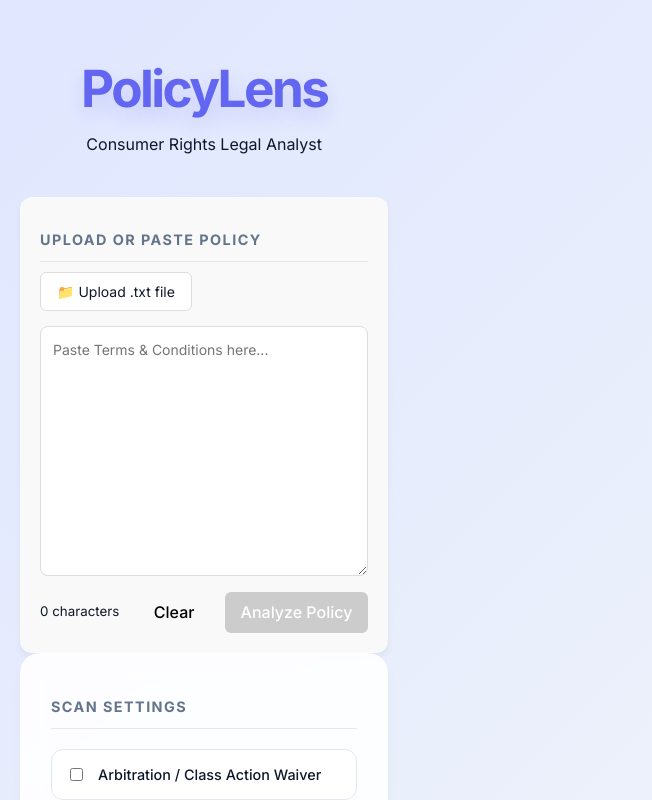
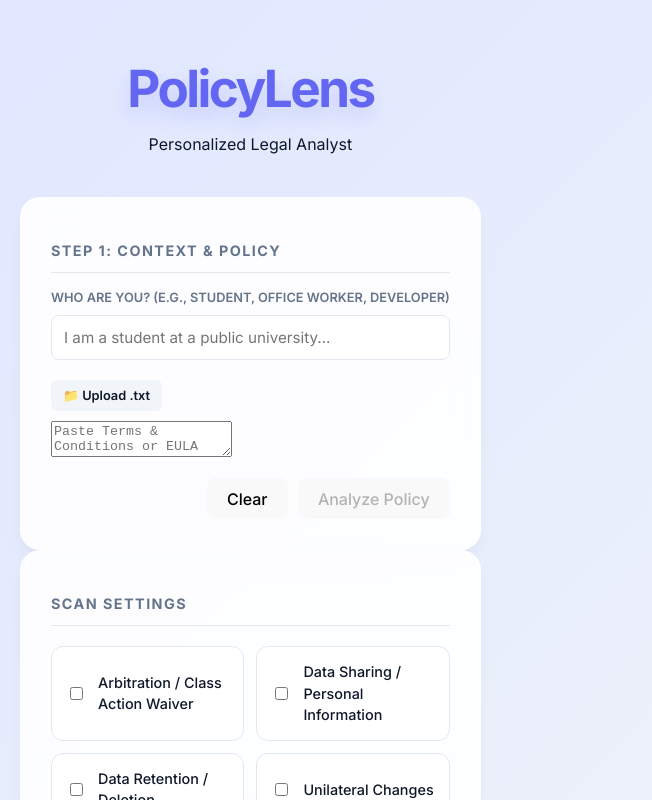
Before and after one commit to arigoldring/policy-lens, a React (Vite) app in the folder policy-lens/: page / in a window 1280 px wide. Shown: the top 800 px of the page, without its empty margins (0-652 px from the left). Built offline with nearby package versions, Linux system fonts and the light colour scheme.

Commit message:
Added a context box to allow the AI to respond to a user's point of view, listing what risks they may face baced on their background or line of work

```diff
--- a/policy-lens/src/App.tsx
+++ b/policy-lens/src/App.tsx
@@ -8,11 +8,17 @@ import { testGemini } from "./utilities/ai";
 import "./App.css";
 
 function App() {
+  // --- Text & Context State ---
   const [currentText, setCurrentText] = useState<string>("");
+  const [userContext, setUserContext] = useState<string>(""); // Stores "Student", "Teacher", etc.
   const [lastReceivedText, setLastReceivedText] = useState<string>("");
+
+  // --- Analysis State ---
   const [chunks, setChunks] = useState<string[]>([]);
   const [flags, setFlags] = useState<Flag[]>([]);
   const [hasAnalyzed, setHasAnalyzed] = useState<boolean>(false);
+
+  // --- AI Summary State ---
   const [summary, setSummary] = useState<string>("");
   const [isLoading, setIsLoading] = useState(false);
   const [error, setError] = useState<string>("");
@@ -22,6 +28,7 @@ function App() {
 
   async function handleAnalyze() {
     if (!currentText.trim()) return;
+
     try {
       setError("");
       setSummary("");
@@ -30,25 +37,33 @@ function App() {
 
       const normalized = normalizeText(currentText);
       const chunked = chunkText(normalized);
+
       setLastReceivedText(normalized);
       setChunks(chunked);
 
+      // Local Scan Logic
       const keysToScan = selected.length > 0 ? selected : [];
       const found: Flag[] = keysToScan.flatMap((k) => detectors[k](chunked));
       setFlags(found);
 
+      // API Call - Now sending 'context' to the backend
       const response = await fetch("http://localhost:3001/api/summarize", {
         method: "POST",
         headers: { "Content-Type": "application/json" },
-        body: JSON.stringify({ text: normalized }),
+        body: JSON.stringify({
+          text: normalized,
+          context: userContext // This is the crucial addition
+        }),
       });
 
       if (!response.ok) throw new Error("Could not connect to the AI server.");
+
       const data = await response.json();
       setSummary(data.summary || "No summary was returned.");
+
     } catch (err: unknown) {
-      if (err instanceof Error) setError(err.message);
-      else setError("An unexpected error occurred.");
+      console.error("Analysis Error:", err);
+      setError(err instanceof Error ? err.message : "An unexpected error occurred.");
     } finally {
       setIsLoading(false);
     }
@@ -56,6 +71,7 @@ function App() {
 
   function handleClear() {
     setCurrentText("");
+    setUserContext(""); // Clear the persona too
     setLastReceivedText("");
     setChunks([]);
     setFlags([]);
@@ -70,19 +86,23 @@ function App() {
       <div className="container">
         <header className="app-header">
           <h1>PolicyLens</h1>
-          <p>Consumer Rights Legal Analyst</p>
+          <p>Personalized Legal Analyst</p>
         </header>
 
         <main className="content-layout">
+          {/* Section 1: Input & Context */}
           <section className="input-section">
             <PolicyInput
               text={currentText}
               onTextChange={setCurrentText}
+              context={userContext}
+              onContextChange={setUserContext}
               onAnalyze={handleAnalyze}
               onClear={handleClear}
             />
           </section>
 
+          {/* Section 2: Scan Settings */}
           <section className="section">
             <h2>Scan Settings</h2>
             <div className="detector-grid">
@@ -103,23 +123,31 @@ function App() {
             </div>
           </section>
 
+          {/* Section 3: AI Output (Only shows if there's activity) */}
           {(summary || isLoading || error) && (
             <section className="section summary-section">
-              <h2>AI Insight</h2>
-              {isLoading && <div className="loader">Analyzing fine print...</div>}
-              {error && <div className="error-message">{error}</div>}
-              {summary && <div className="summary-box">{summary}</div>}
+              <h2>AI Insight {userContext ? `for ${userContext}` : ""}</h2>
+              {isLoading && <div className="loader">Analyzing policy from your perspective...</div>}
+              {error && <div className="error-message" style={{ color: '#e11d48', fontWeight: '600' }}>{error}</div>}
+              {summary && (
+                <div className="summary-box">
+                  {summary}
+                </div>
+              )}
             </section>
           )}
 
+          {/* Section 4: Flagged Results */}
           <section className="section">
             <h2>Detected Clauses ({flags.length})</h2>
-            {!hasAnalyzed && <p className="muted text-center">Ready to analyze your policy text.</p>}
+            {!hasAnalyzed && <p className="muted text-center">Upload a policy to see specific legal flags.</p>}
+            {hasAnalyzed && flags.length === 0 && <p className="text-center">✅ No selected issues detected.</p>}
+
             <div className="flags-container">
               {flags.map((flag, idx) => (
                 <div key={idx} className="flag-card">
                   <span className="flag-category">{flag.category}</span>
-                  <p className="flag-snippet">{flag.snippet}</p>
+                  <p className="flag-snippet">"{flag.snippet}"</p>
                   <small>Segment #{flag.chunkIndex + 1}</small>
                 </div>
               ))}
@@ -129,11 +157,11 @@ function App() {
 
         <footer className="debug-info">
           <details>
-            <summary>System Diagnostics</summary>
+            <summary>System Health</summary>
             <div className="debug-content">
               <p>Chars: {lastReceivedText.length} | Segments: {chunks.length}</p>
-              <button className="secondary-button" onClick={async () => alert(await testGemini("Online"))}>
-                Test Server
+              <button className="secondary-button" onClick={async () => alert(await testGemini("PolicyLens Online"))}>
+                Ping AI Server
               </button>
             </div>
           </details>
--- a/policy-lens/src/components/PolicyInput.tsx
+++ b/policy-lens/src/components/PolicyInput.tsx
@@ -3,11 +3,20 @@ import React, { useRef, useState } from "react";
 interface PolicyInputProps {
   text: string;
   onTextChange: (text: string) => void;
+  context: string;
+  onContextChange: (context: string) => void;
   onAnalyze: () => void;
   onClear: () => void;
 }
 
-export default function PolicyInput({ text, onTextChange, onAnalyze, onClear }: PolicyInputProps) {
+export default function PolicyInput({
+  text,
+  onTextChange,
+  context,
+  onContextChange,
+  onAnalyze,
+  onClear
+}: PolicyInputProps) {
   const [filename, setFilename] = useState<string | null>(null);
   const fileInputRef = useRef<HTMLInputElement | null>(null);
 
@@ -17,7 +26,6 @@ export default function PolicyInput({ text, onTextChange, onAnalyze, onClear }:
 
     if (!file.name.toLowerCase().endsWith(".txt")) {
       alert("Please upload a .txt file.");
-      if (fileInputRef.current) fileInputRef.current.value = "";
       return;
     }
 
@@ -30,113 +38,69 @@ export default function PolicyInput({ text, onTextChange, onAnalyze, onClear }:
     reader.readAsText(file);
   }
 
-  function handleClear() {
-    setFilename(null);
-    if (fileInputRef.current) fileInputRef.current.value = "";
-    onClear();
-  }
+  return (
+    <div className="section">
+      <h2 style={{ marginBottom: '15px' }}>Step 1: Context & Policy</h2>
 
-  return (
-    <div style={containerStyle}>
-      <h2 style={{ marginBottom: '10px' }}>Upload or Paste Policy</h2>
+      {/* NEW: Context Input */}
+      <div style={{ marginBottom: '20px' }}>
+        <label style={{ display: 'block', fontSize: '0.8rem', fontWeight: 600, color: '#64748b', marginBottom: '8px' }}>
+          WHO ARE YOU? (E.G., STUDENT, OFFICE WORKER, DEVELOPER)
+        </label>
+        <input
+          type="text"
+          value={context}
+          onChange={(e) => onContextChange(e.target.value)}
+          placeholder="I am a student at a public university..."
+          style={contextInputStyle}
+        />
+      </div>
 
-      <div style={uploadBoxStyle}>
+      <div style={{ display: 'flex', justifyContent: 'space-between', alignItems: 'center', marginBottom: '10px' }}>
         <label style={fileLabelStyle}>
-          📁 Upload .txt file
-          <input
-            ref={fileInputRef}
-            type="file"
-            accept=".txt"
-            onChange={handleFileUpload}
-            style={{ display: 'none' }}
-          />
+          📁 Upload .txt
+          <input ref={fileInputRef} type="file" accept=".txt" onChange={handleFileUpload} style={{ display: 'none' }} />
         </label>
-        {filename && <span style={filenameStyle}>📄 {filename}</span>}
+        {filename && <span style={{ fontSize: '0.8rem', fontStyle: 'italic' }}>📄 {filename}</span>}
       </div>
 
       <textarea
         className="textarea"
         value={text}
         onChange={(e) => onTextChange(e.target.value)}
-        placeholder="Paste Terms & Conditions here..."
-        style={textareaStyle}
+        placeholder="Paste Terms & Conditions or EULA here..."
+        style={{ marginBottom: '15px' }}
       />
 
-      <div style={footerStyle}>
-        <small>{text.length.toLocaleString()} characters</small>
-        <div style={{ display: 'flex', gap: '10px' }}>
-          <button onClick={handleClear} className="secondary-button">
-            Clear
-          </button>
+      <div style={{ display: 'flex', justifyContent: 'flex-end', gap: '10px' }}>
+        <button onClick={onClear} className="secondary-button">Clear</button>
         <button
           className="primary-button"
           onClick={onAnalyze}
           disabled={text.trim().length === 0}
-            style={{
-              backgroundColor: text.trim().length > 0 ? '#4a90e2' : '#ccc',
-              color: 'white',
-              padding: '8px 16px',
-              border: 'none',
-              borderRadius: '6px',
-              cursor: text.trim().length > 0 ? 'pointer' : 'default'
-            }}
         >
           Analyze Policy
         </button>
       </div>
     </div>
-    </div>
   );
 }
 
-// --- Styles ---
-const containerStyle: React.CSSProperties = {
-  maxWidth: "800px",
-  margin: "0 auto",
-  padding: "20px",
-  backgroundColor: '#f9f9f9',
-  borderRadius: '12px',
-  boxShadow: '0 4px 6px rgba(0,0,0,0.05)'
-};
-
-const uploadBoxStyle: React.CSSProperties = {
-  display: 'flex',
-  alignItems: 'center',
-  marginBottom: '15px'
+const contextInputStyle: React.CSSProperties = {
+  width: '100%',
+  padding: '12px',
+  borderRadius: '8px',
+  border: '1px solid #e2e8f0',
+  fontSize: '0.95rem',
+  fontFamily: 'inherit',
+  boxSizing: 'border-box'
 };
 
 const fileLabelStyle: React.CSSProperties = {
-  padding: '8px 16px',
-  backgroundColor: '#fff',
-  border: '1px solid #ddd',
+  padding: '6px 12px',
+  backgroundColor: '#f1f5f9',
   borderRadius: '6px',
   cursor: 'pointer',
-  fontSize: '14px'
+  fontSize: '0.8rem',
+  fontWeight: 600
 };
-
-const filenameStyle: React.CSSProperties = {
-  marginLeft: 12,
-  fontSize: '14px',
-  color: '#666',
-  fontStyle: "italic"
-};
-
-const textareaStyle: React.CSSProperties = {
-  width: "100%",
-  height: "250px",
-  padding: "12px",
-  fontSize: "14px",
-  lineHeight: '1.5',
-  borderRadius: '8px',
-  border: '1px solid #ddd',
-  boxSizing: 'border-box',
-  resize: "vertical",
-  fontFamily: 'inherit'
-};
-
-const footerStyle: React.CSSProperties = {
-  display: 'flex',
-  justifyContent: 'space-between',
-  alignItems: 'center',
-  marginTop: '10px'
-};
```
Also changed, not shown: 1 other file (tests, documents, lock files or other folders). Lines whose indentation alone changed are shown as unchanged.
